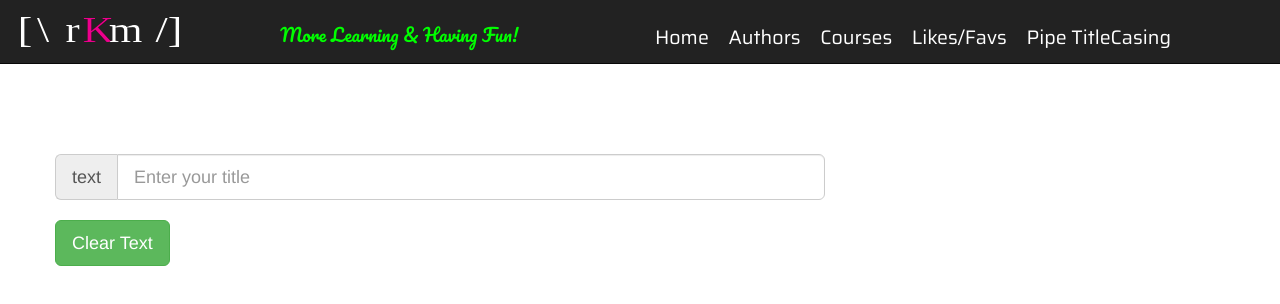
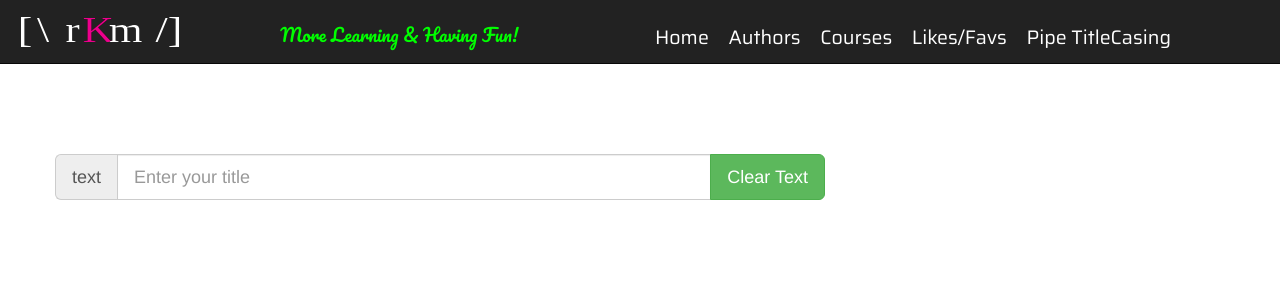
Before and after one commit to r2c0der/ngBeg2Adv, an Angular app: page /title in a window 1280 px wide. Shown: the top 304 px of the page. Built offline with nearby package versions, Linux system fonts and the light colour scheme; a web font is replaced by a local one.

Commit message:
Added button input-add-on

```diff
--- a/src/app/exercises/title-casing/title-casing.component.html
+++ b/src/app/exercises/title-casing/title-casing.component.html
@@ -4,9 +4,11 @@
       <div class="input-group input-group-lg">
         <span class="input-group-addon" id="title">text</span>
         <input [(ngModel)]="title" type="text" name="title" class="form-control" placeholder="Enter your title" aria-describedby="title" />
+
+      <span class="input-group-btn">
+        <button class="btn  btn-success" type="reset" >Clear Text</button>
+      </span>
       </div>
-      <br />
-        <button class="btn btn-lg btn-success" type="reset" >Clear Text</button>
     </form>
     <br />
     <h4>  {{ title | rkmtitlecase }}</h4>
```
